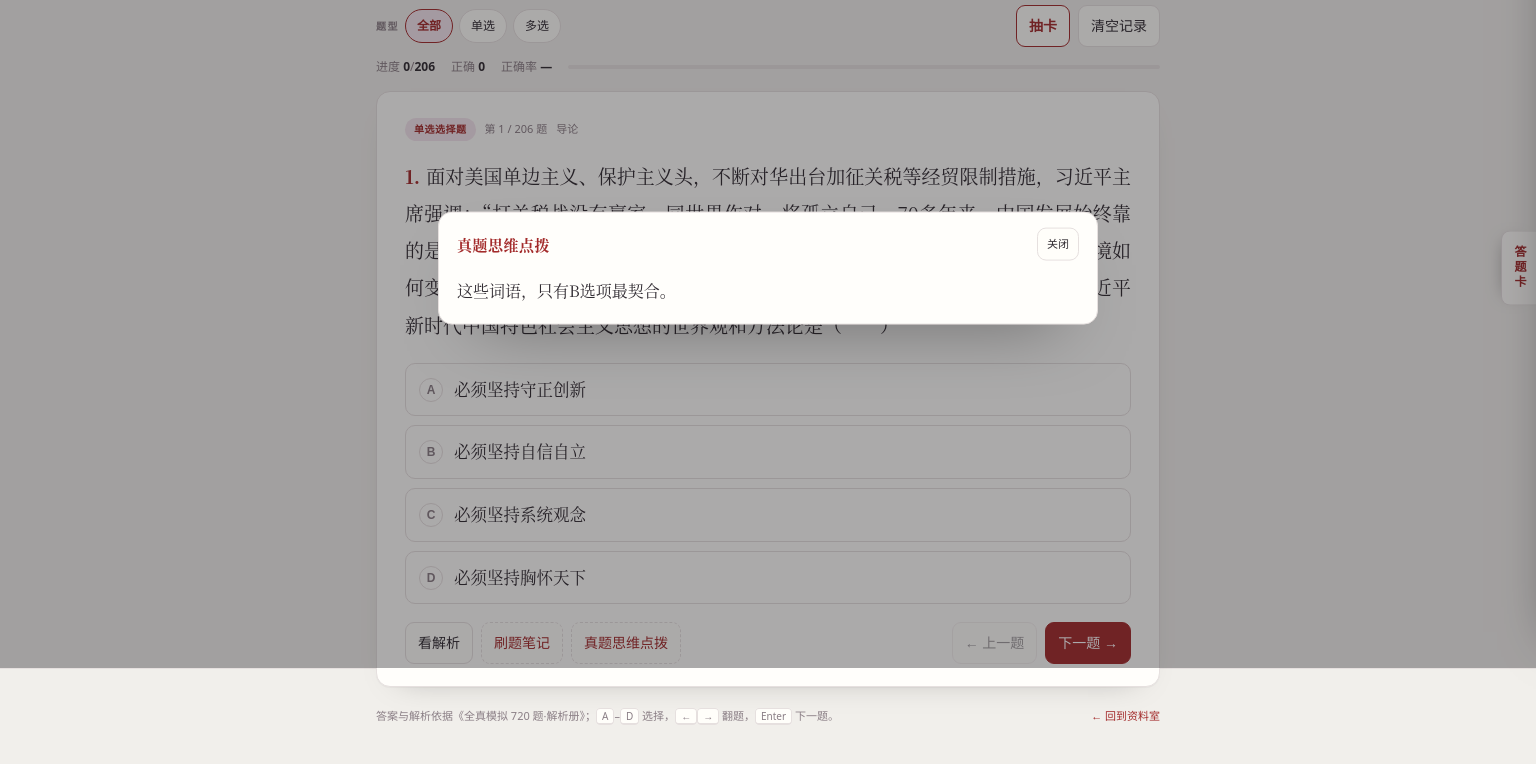
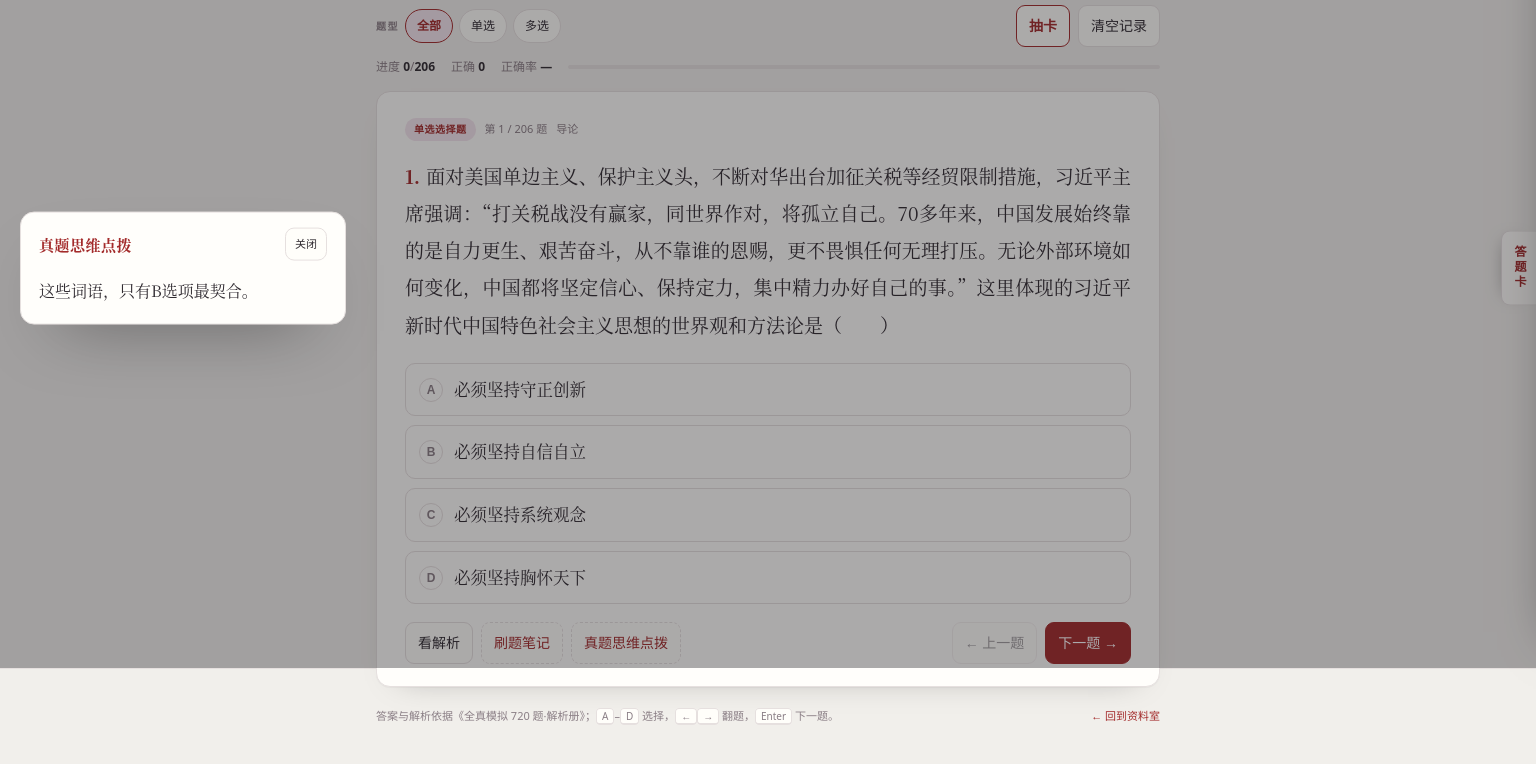
Before and after one commit to sham-admin/xiaoli-politics-2027, a plain HTML site: page 27考研政治720题刷题.html in a window 1536 px wide. Both pictures are taken after a click on the button "真题思维点拨". Shown: the part 132-896 px from the top of the page. Drawn offline with Linux system fonts and the light colour scheme.

Commit message:
刷题页：宽屏时悬浮窗靠左显示在正文左侧空白处

```diff
--- a/27考研政治720题刷题.html
+++ b/27考研政治720题刷题.html
@@ -194,6 +194,11 @@ body.sheet-open{overflow:hidden}
 .modal-head button{font-size:11px;padding:6px 9px}
 .modal-body{padding:14px 18px 18px;overflow:auto;font:16px/1.95 var(--serif);text-align:justify}
 body.modal-open{overflow:hidden}
+/* 宽屏时悬浮窗靠左，放在正文左侧空白处；窄屏仍居中 */
+@media (min-width: 1400px){
+  .modal{left:20px;top:50%;transform:translateY(-46%);width:min(430px, calc((100vw - 820px)/2 - 32px));max-height:86dvh}
+  .modal.open{transform:translateY(-50%)}
+}
 .info-btn{border-style:dashed;color:var(--accent)}
 .info-btn:hover{background:var(--soft)}
 .foot{display:flex;justify-content:space-between;gap:12px;flex-wrap:wrap;margin-top:20px;font-size:11px;color:var(--muted)}
```
